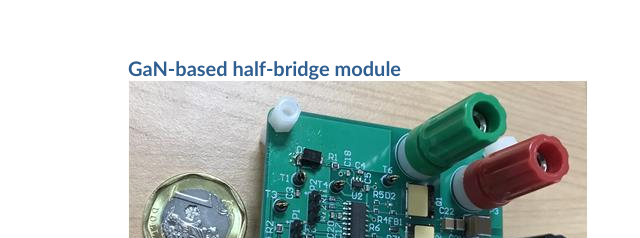
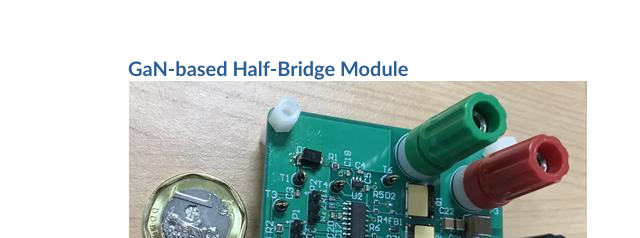
Before and after one commit to jfang006/resumes, a plain HTML site: page research.html in a window 1280 px wide. Shown: the part 151-389 px from the top of the page, 32-672 px from the left. Drawn offline with Linux system fonts and the light colour scheme.

Commit message:
Update research

```diff
--- a/research.html
+++ b/research.html
@@ -44,7 +44,7 @@
       <div class="rea_words">
         <div class="Rea_box">
           <br />
-          <div class="Rea">GaN-based half-bridge module</div>
+          <div class="Rea">GaN-based Half-Bridge Module</div>
         </div>
         <div class="rea_zuo">
           <p>
```
